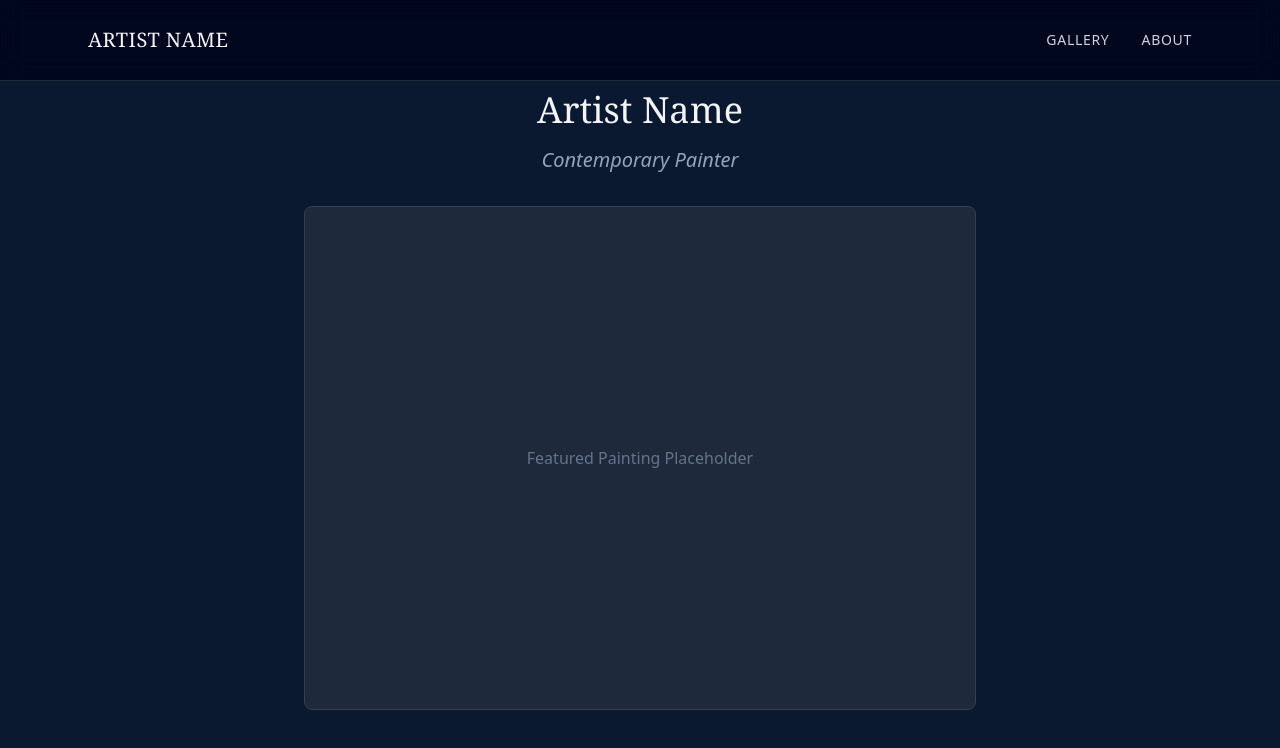
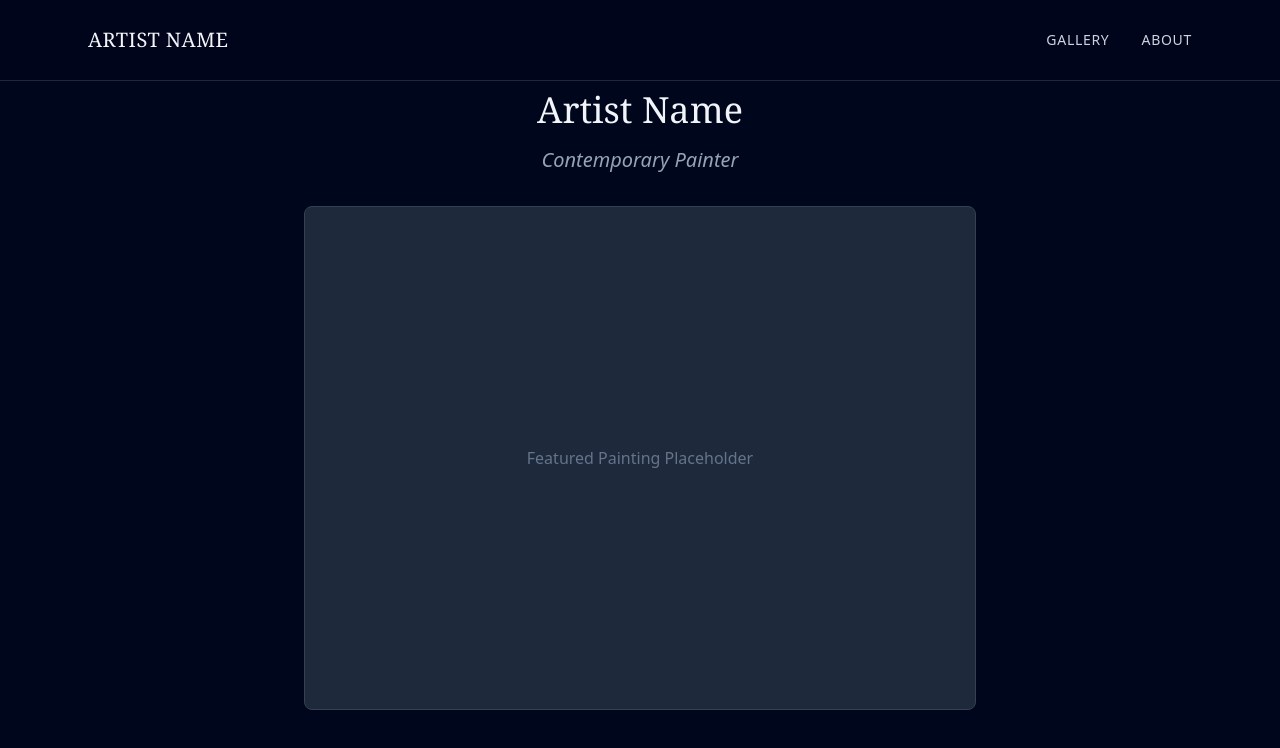
Before and after one commit to casamfelix-spec/Chukacasa, a Next.js app: page / in a window 1280 px wide. Shown: the top 748 px of the page. Built offline with nearby package versions, Linux system fonts and the light colour scheme.

Commit message:
Update page.js

```diff
--- a/src/app/page.js
+++ b/src/app/page.js
@@ -1,6 +1,6 @@
 export default function Home() {
   return (
-    <main className="min-h-screen bg-[#0a192f] text-slate-100 flex flex-col justify-center items-center p-8">
+    <main className="min-h-screen bg-[#00061C] text-slate-100 flex flex-col justify-center items-center p-8">
       <h1 className="text-4xl font-serif mb-4">Artist Name</h1>
       <p className="text-xl text-slate-400 mb-8 italic">Contemporary Painter</p>
       <div className="w-full max-w-2xl aspect-[4/3] bg-slate-800 rounded-lg flex items-center justify-center border border-slate-700">
```
